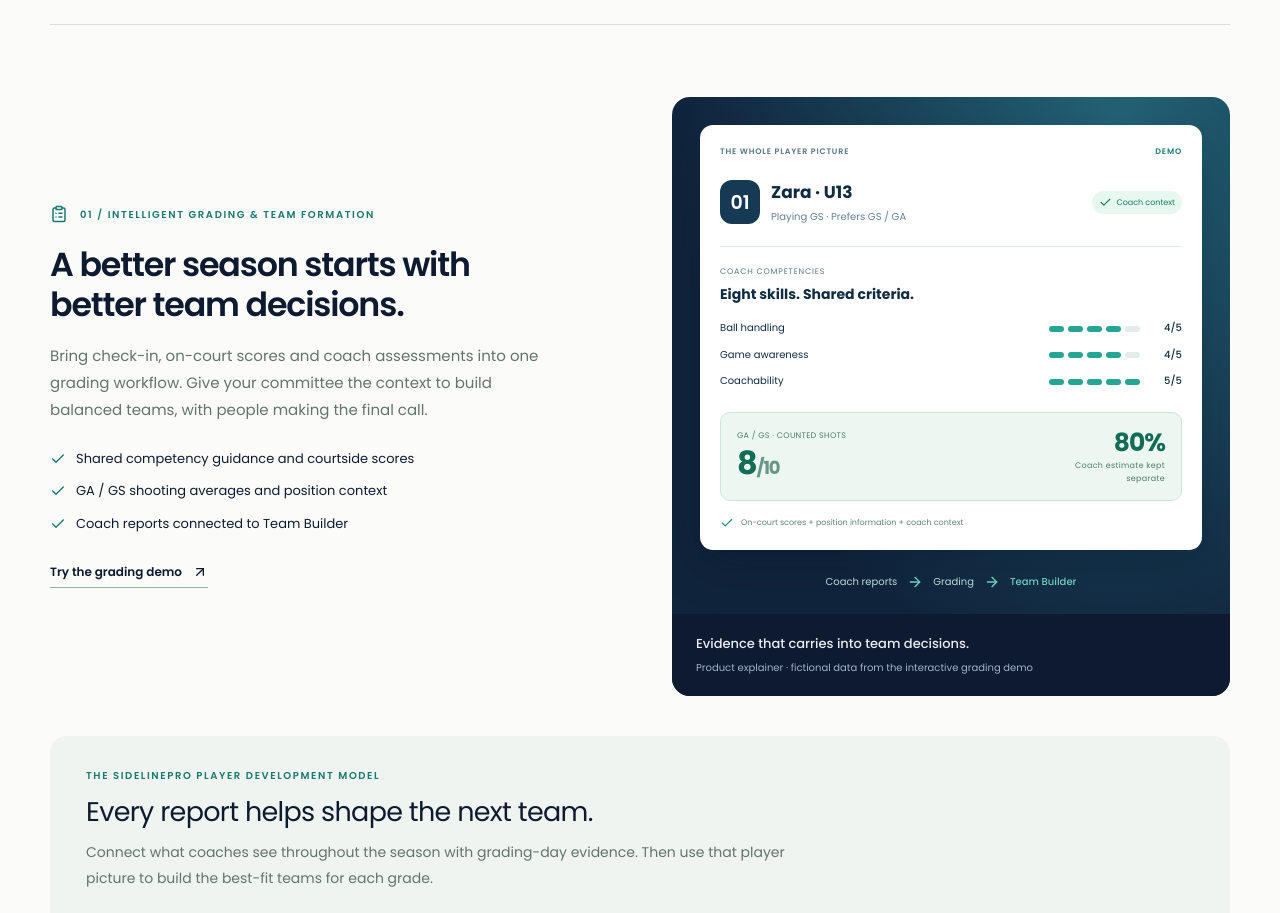
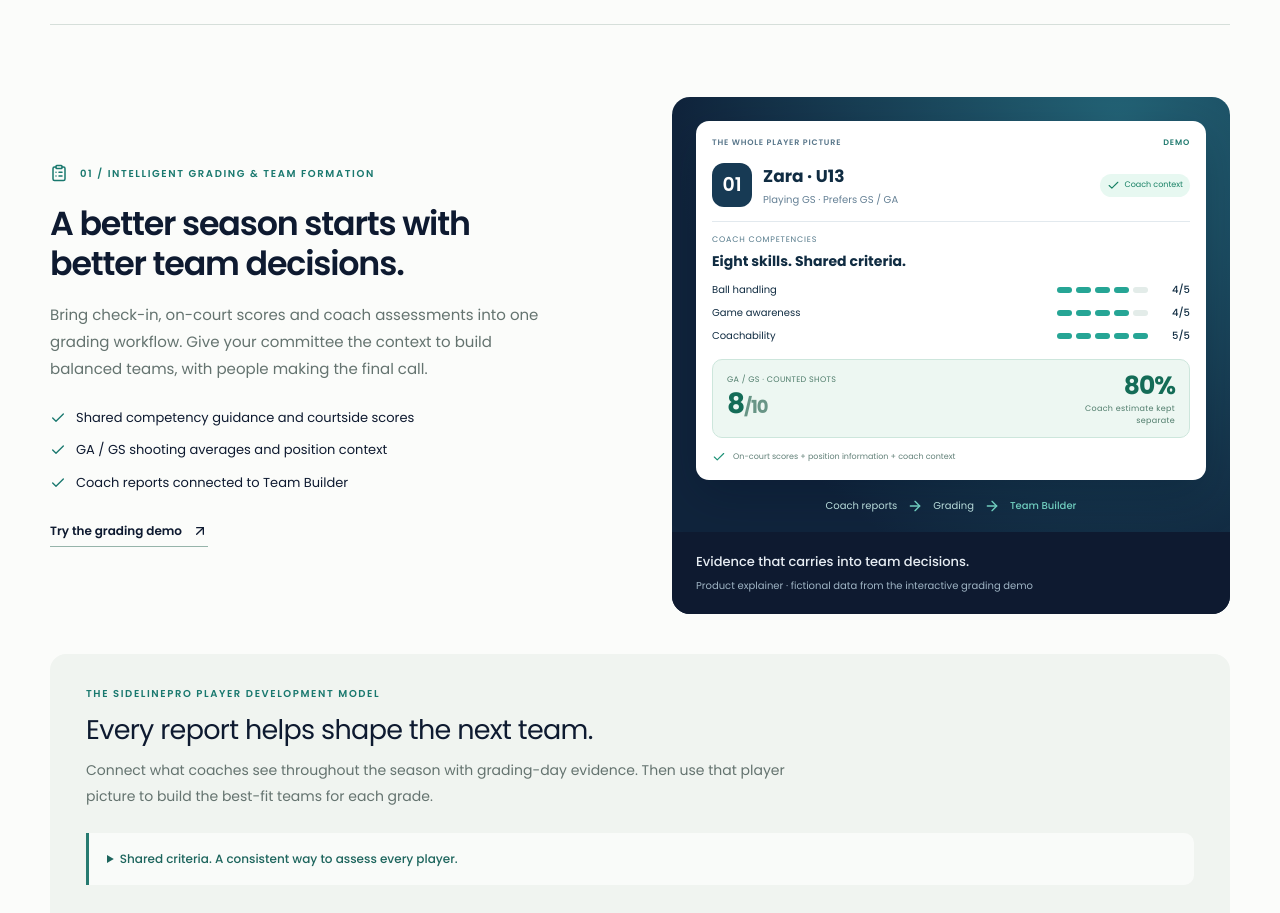
Before and after one commit to fc95k6rjcz-spec/sideline-pro, a Next.js app: page / in a window 1280 px wide. Shown: the part 1100-2013 px from the top of the page. Built offline with nearby package versions, Linux system fonts and the light colour scheme.

Commit message:
Match grading visual density to adjacent product panels

```diff
--- a/app/home.module.css
+++ b/app/home.module.css
@@ -825,3 +825,7 @@
 .commsIntro{grid-template-columns:1fr 1fr;gap:64px}.commsIntro h2{font-size:clamp(30px,3.1vw,42px)}.commsIntro>div>p:not(.eyebrow){line-height:1.8}.commsBenefits{gap:36px;margin-top:40px}.commsBenefits h3{font-size:19px}.commsBenefits p{font-size:12px}
 @media(max-width:1000px){.feature,.paymentIntro,.commsIntro{gap:36px}.assessmentCard{margin:22px 20px 0;padding:16px}.contextBadge{display:none}.connectedCanvas{padding:24px;min-height:390px}.coachVideo{gap:30px;padding:30px}.featureCopy h3{font-size:29px}}
 @media(max-width:760px){.feature{gap:28px;padding:42px 0}.featureCopy h3{font-size:30px}.phoneFigure figcaption,.umpireRender figcaption,.gradingStory figcaption,.connectedVisual figcaption,.paymentVisual figcaption,.chatRender figcaption{padding:17px 20px;font-size:12px}.assessmentCard{margin:24px 20px 0;padding:18px}.skillRow i{width:12px}.playerSummary strong{font-size:16px}.evidenceFlow{font-size:9px;gap:8px}.connectedCanvas,.paymentCanvas{padding:28px 22px;min-height:350px}.clubDestinations span{font-size:9px}.developmentModel{padding:25px 22px}.developmentModel h4{font-size:25px}.modelSteps{gap:25px}.modelOutcome p{font-size:12px}.coachVideo{grid-template-columns:1fr;padding:28px 22px;gap:28px}.coachVideoCopy h4{font-size:27px}.coachVideoPlayer{max-width:240px}.paymentIntro,.commsIntro{grid-template-columns:1fr;gap:30px}.paymentIntro .darkLink{margin-top:16px}.accountingConnections{display:block}.accountingConnections h3{margin-bottom:10px}.paymentsSection .steps{gap:25px;margin-top:32px}.commsBenefits{margin-top:32px;gap:25px}.commsIntro h2{font-size:34px}}
+/* Keep the grading explainer at the same visual weight as the device renders. */
+.assessmentCard{line-height:1.5;margin:24px 24px 0;padding:16px}
+.playerSummary{padding:14px 0}.skillSummary{padding:12px 0 8px}.skillSummary>div:first-child>strong{margin:5px 0 10px}.skillRow{margin:8px 0}.shootingSummary{padding:10px 14px}.shootingSummary strong{font-size:28px}.assessmentFooter{padding-top:12px}.evidenceFlow{padding:18px 10px}
+@media(max-width:760px){.assessmentCard{margin:24px 20px 0;padding:18px}.evidenceFlow{padding:20px 10px}}
```
